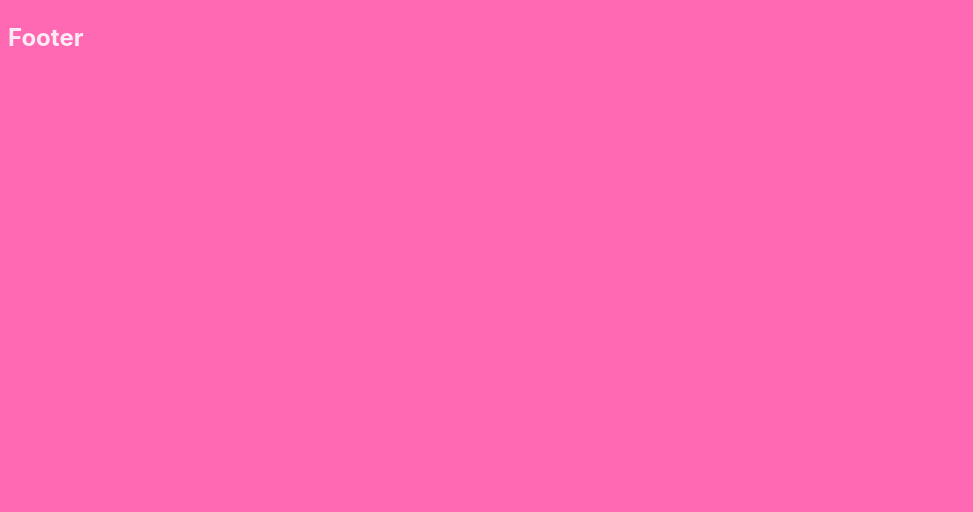
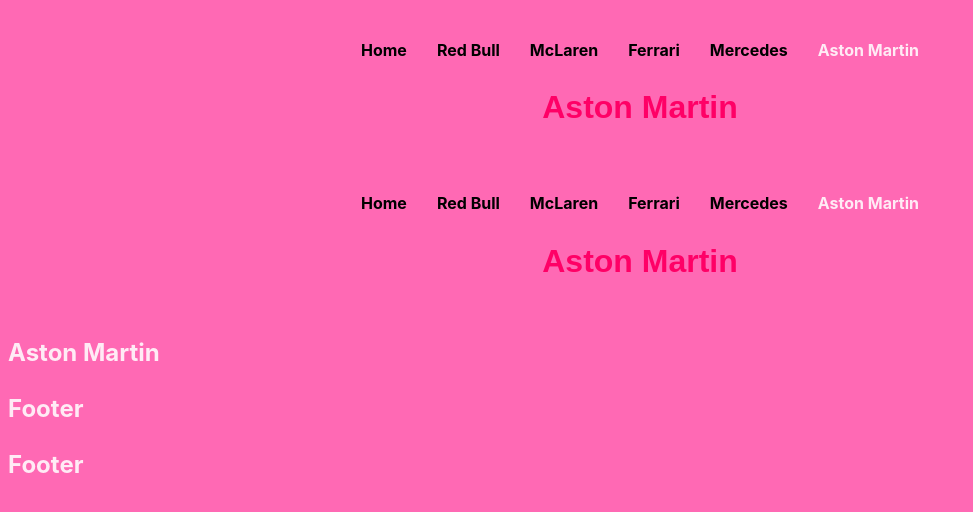
Before and after one commit to daisyosebe/formula_one, a React (Vite) app: page /formula_one/AstonMartin in a window 1280 px wide. Before the commit this address had no page. Shown: the top 512 px of the page, without its empty margins (0-973 px from the left). Built offline with nearby package versions, Linux system fonts and the light colour scheme.

Commit message:
fixed route so everything renders on the pages!!!

```diff
--- a/src/App.jsx
+++ b/src/App.jsx
@@ -11,8 +11,8 @@
 
 export default function App() {
   return (
-    <BrowserRouter>
-      <Routes>
+<BrowserRouter basename="/formula_one">
+<Routes>
         <Route
           path="/"
           element={
--- a/src/components/header/Header.css
+++ b/src/components/header/Header.css
@@ -0,0 +1,29 @@
+/* Header.css */
+
+.headerBox {
+    text-align: center;
+    padding: 20px;
+  }
+
+  .headerTitle {
+    font-size: 2rem;
+    color: #ff0066;  /* pink color */
+    font-family: "Arial", sans-serif;
+    margin-bottom: 10px;
+  }
+
+  nav {
+    margin-top: 10px;
+  }
+
+  .navElement {
+    padding: 10px;
+    margin: 5px;
+    text-decoration: none;
+    font-weight: bold;
+    color: black;
+  }
+
+  .navElement:hover {
+    color: #ff0066;
+  }
--- a/src/components/header/Header.jsx
+++ b/src/components/header/Header.jsx
@@ -1,23 +1,117 @@
-// Importing css, nav, and Link
-import {Link} from "react-router-dom";
-import Nav from "../nav/Nav"
-import "./Header.css"
+import React from "react";
+import { NavLink } from "react-router-dom";
+import "./Header.css";
 
-// Exporting functional component
-export default function Header({title}){
+// Nav component inside Header
+function Nav() {
+  return (
+    <nav>
+      <NavLink
+        to="/"
+        style={({ isActive }) => {
+          return isActive
+            ? {
+                color: "var(--blue)",
+                filter:
+                  "drop-shadow(3px 3px 2px var(--black)) drop-shadow(-1px -1px 3px var(--pink))",
+              }
+            : {};
+        }}
+        className="navElement"
+      >
+        Home
+      </NavLink>
 
-  return (
+      <NavLink
+        to="/redbull"
+        style={({ isActive }) => {
+          return isActive
+            ? {
+                color: "var(--blue)",
+                filter:
+                  "drop-shadow(3px 3px 2px var(--black)) drop-shadow(-1px -1px 3px var(--pink))",
+              }
+            : {};
+        }}
+        className="navElement"
+      >
+        Red Bull
+      </NavLink>
 
-      <div className="headerBox">
-        <header>
-          {/* Image link to homepage */}
-          { <div className="logoLink">
-            <Link to="/"><img className="logo" src="./dist/images/Daisy.png" alt="" /></Link>
-          </div> }
-          <h1>{title}</h1> {/*Dinamically renders title*/}
-          <Nav />
-        </header>
-      </div>
+      <NavLink
+        to="/mclaren"
+        style={({ isActive }) => {
+          return isActive
+            ? {
+                color: "var(--blue)",
+                filter:
+                  "drop-shadow(3px 3px 2px var(--black)) drop-shadow(-1px -1px 3px var(--pink))",
+              }
+            : {};
+        }}
+        className="navElement"
+      >
+        McLaren
+      </NavLink>
 
+      <NavLink
+        to="/ferrari"
+        style={({ isActive }) => {
+          return isActive
+            ? {
+                color: "var(--blue)",
+                filter:
+                  "drop-shadow(3px 3px 2px var(--black)) drop-shadow(-1px -1px 3px var(--pink))",
+              }
+            : {};
+        }}
+        className="navElement"
+      >
+        Ferrari
+      </NavLink>
+
+      <NavLink
+        to="/mercedes"
+        style={({ isActive }) => {
+          return isActive
+            ? {
+                color: "var(--blue)",
+                filter:
+                  "drop-shadow(3px 3px 2px var(--black)) drop-shadow(-1px -1px 3px var(--pink))",
+              }
+            : {};
+        }}
+        className="navElement"
+      >
+        Mercedes
+      </NavLink>
+
+      <NavLink
+        to="/astonmartin"
+        style={({ isActive }) => {
+          return isActive
+            ? {
+                color: "var(--blue)",
+                filter:
+                  "drop-shadow(3px 3px 2px var(--black)) drop-shadow(-1px -1px 3px var(--pink))",
+              }
+            : {};
+        }}
+        className="navElement"
+      >
+        Aston Martin
+      </NavLink>
+    </nav>
   );
 }
+
+// Header component that includes title and dynamic Navbar position
+export default function Header({ title, navbarPosition }) {
+  return (
+    <header className="headerBox">
+      {navbarPosition === "top" && <Nav />} {/* Show nav above title if position is top */}
+      <h1 className="headerTitle">{title}</h1>
+      {navbarPosition === "bottom" && <Nav />} {/* Show nav below title if position is bottom */}
+    </header>
+  );
+}
--- a/src/components/layout/Layout.jsx
+++ b/src/components/layout/Layout.jsx
@@ -1,20 +1,15 @@
-import NavBar from "../nav/Nav"
-import Header from "../header/Header";
+import React from "react";
+import Header from "../header/Header.jsx";
+import Footer from "../footer/Footer.jsx";
 
-export default function Layout ({ navbarPosition, title, children}) {
-    return (
-        <main className="container-fluid">
-            {/*conditional renderting of navbar*/}
-            {navbarPositoin === 'top' && <NavBar/>}
-
-            <Header title={title}/>
-
-            {/* Render the Navbar below the header if navbarPosition is 'bottom */}
-            {navbarPosition === 'bottom' && <NavBar/>}
-
-            {/* Render the childern (pafe content) */}
-            {children}
-
-        </main>
-    );
+export default function Layout({ title, navbarPosition, children }) {
+  return (
+    <div className="layout">
+      <Header title={title} navbarPosition={navbarPosition} />
+      <main>
+        {children}
+      </main>
+      <Footer />
+    </div>
+  );
 }
--- a/src/pages/astonmartin/AstonMartin.css
+++ b/src/pages/astonmartin/AstonMartin.css
@@ -1,9 +1,25 @@
-.image {
-    margin-top: 10px;
-    height: 200px;
-    width: 100%;
-    background-image: url("/images/IMG-6518.jpg");
-    background-size: cover;
-    /* border-radius: 50%; */
-    background-position: center;  /* Optional: Centers the image */
+.aston-martin-page {
+    text-align: center;
+    padding: 20px;
 }
+
+.aston-title {
+    color: #b34490;
+    font-family: 'Cool Font', sans-serif;
+    font-size: 36px;
+}
+
+.car-image-container {
+    margin-top: 20px;
+}
+
+.car-image {
+    max-width: 100%;
+    height: auto;
+    border-radius: 10px;
+    transition: box-shadow 0.3s ease;
+}
+
+.car-image:hover {
+    box-shadow: 0 0 20px 10px #b34490;
+}
--- a/src/pages/astonmartin/AstonMartin.jsx
+++ b/src/pages/astonmartin/AstonMartin.jsx
@@ -1,15 +1,17 @@
-// Importing css and project
+import React from "react";
+import Header from "../../components/header/Header";  // Import Header
 import "./AstonMartin.css";
 
-// Exporting functionable page
-export default function AstonMartinPage(){
-
+// Exporting functional page
+export default function AstonMartinPage() {
   return (
     <main className="container-fluid">
+      <Header title="Aston Martin" navbarPosition="top" /> {/* Pass the title and navbar position */}
       <div className="space"></div>
       <h2>Aston Martin</h2>
       <div className="row">
+        {/* Content goes here */}
       </div>
     </main>
-  )
-};
+  );
+}
--- a/src/pages/homepage/HomePage.css
+++ b/src/pages/homepage/HomePage.css
@@ -1,6 +1,6 @@
 @import url('https://fonts.googleapis.com/css2?family=Roboto:wght@400;700&family=Pacifico&display=swap');
 
-
+/* heading is the formula one title use this for youre font when you find the class name */
 .heading{
 text-align: center;
 color:#ff1493;
--- a/src/pages/homepage/HomePage.jsx
+++ b/src/pages/homepage/HomePage.jsx
@@ -7,7 +7,6 @@
   return (
     <main className="container-fluid">
       <div className="space"></div>
-      <h2 className="heading">Formula One</h2>
       <div className='image'></div>
       <div className="row">
       </div>
```
